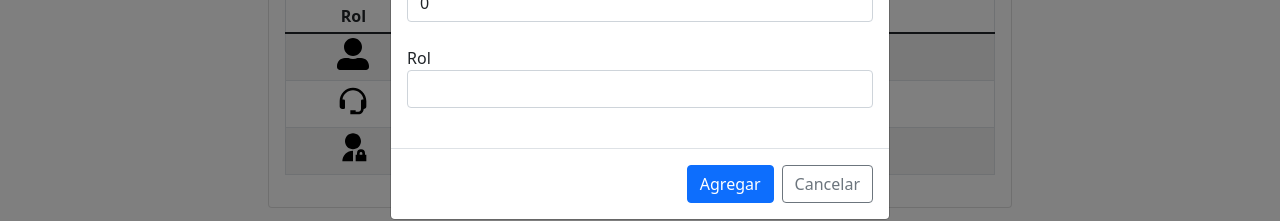
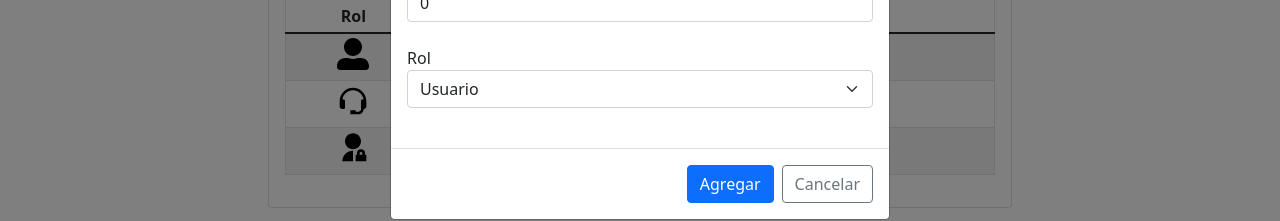
Before and after one commit to WEBPPJ/WEBPPJ, a React (Create React App) app in the folder client/: page /users in a window 1280 px wide. Both pictures are taken after a click on the button 962 px from the left and 218 px from the top of the page. Shown: the part 246-467 px from the top of the page. Built offline with nearby package versions, Linux system fonts and the light colour scheme.

Commit message:
Agregado Select en rol y Modal con scroll

```diff
--- a/client/src/components/SyllabusCard.jsx
+++ b/client/src/components/SyllabusCard.jsx
@@ -171,7 +171,7 @@ const SyllabusCard = ({ syllabus, deleteSyll, initialSyll, edit }) => {
             </Modal>
 
             {/*Modal de Ver Enlaces */}
-            <Modal show={viewModal} dialogClassName="view-modal">
+            <Modal show={viewModal} dialogClassName="view-modal" scrollable={true}>
             <Modal.Header>
                     <div>
                         <h3>{selectedSyll.name}</h3>
--- a/client/src/components/Users.jsx
+++ b/client/src/components/Users.jsx
@@ -1,5 +1,5 @@
 import React, { useState } from 'react'
-import { Button, Card, Col, Container, Row, Table, Modal } from 'react-bootstrap'
+import { Button, Card, Col, Container, Row, Table, Modal, Form } from 'react-bootstrap'
 import logo from '../assets/acl_logo.webp'
 import { RiAdminFill } from 'react-icons/ri'
 import { IconContext } from 'react-icons/lib'
@@ -13,17 +13,17 @@ const dataUsers = [
     {
         code: 20,
         _id: "04324242F",
-        rol: 0
+        rol: 'user'
     },
     {
         code: 21,
         _id: "04332432242F",
-        rol: 1
+        rol: 'support'
     },
     {
         code: 22,
         _id: "04334124242F",
-        rol: 2
+        rol: 'admin'
     },
 ]
 
@@ -40,12 +40,27 @@ const initialUser = {
 *   2: Usuario Administrador
 */
 
+const roles = [
+    {
+        en: 'user',
+        es: 'Usuario'
+    },
+    {
+        en: 'support',
+        es: 'Soporte'
+    },
+    {
+        en: 'admin',
+        es: 'Administrador'
+    },
+]
+
 const rolIcon = (rol) => {
-    if (rol === 2) {
+    if (rol === 'admin') {
         return <IconContext.Provider value={{ color: "black", size: "2em" }}>
             <RiAdminFill />
         </IconContext.Provider>
-    } else if (rol === 1) {
+    } else if (rol === 'support') {
         return <IconContext.Provider value={{ color: "black", size: "2em" }}>
             <BiSupport />
         </IconContext.Provider>
@@ -81,8 +96,9 @@ const Users = () => {
         const { name, value } = e.target
         setSelectedUser((prevState) => ({
             ...prevState,
-            [name]: +value
+            [name]: value
         }))
+        console.log(selectedUser);
     }
 
     //TODO Cambiar para que funcione con MongoDB
@@ -183,15 +199,20 @@ const Users = () => {
                         <br />
 
                         <label>Rol</label>
-                        <input
+                        {/* <input
                             className="form-control"
-                            type="number"
+                            type="text"
                             name="rol"
-                            max='3'
-                            min='0'
                             value={selectedUser && selectedUser.rol}
                             onChange={handleChange}
-                        />
+                        /> */}
+                        <Form.Select name="rol" value={selectedUser && selectedUser.rol} onChange={handleChange} >
+                            {
+                                roles.map(rol => (
+                                    <option value={rol.en} key={rol.en}>{rol.es}</option>
+                                ))
+                            }
+                        </Form.Select>
                         <br />
                     </div>
                 </Modal.Body>
@@ -262,14 +283,19 @@ const Users = () => {
                         <br />
 
                         <label>Rol</label>
-                        <input
+                        {/* <input
                             className="form-control"
-                            type="number"
+                            type="text"
                             name="rol"
-                            max='3'
-                            min='0'
                             onChange={handleChange}
-                        />
+                        /> */}
+                        <Form.Select name="rol" value={selectedUser && selectedUser.rol} onChange={handleChange} >
+                            {
+                                roles.map(rol => (
+                                    <option value={rol.en} key={rol.en}>{rol.es}</option>
+                                ))
+                            }
+                        </Form.Select>
                         <br />
                     </div>
                 </Modal.Body>
```
